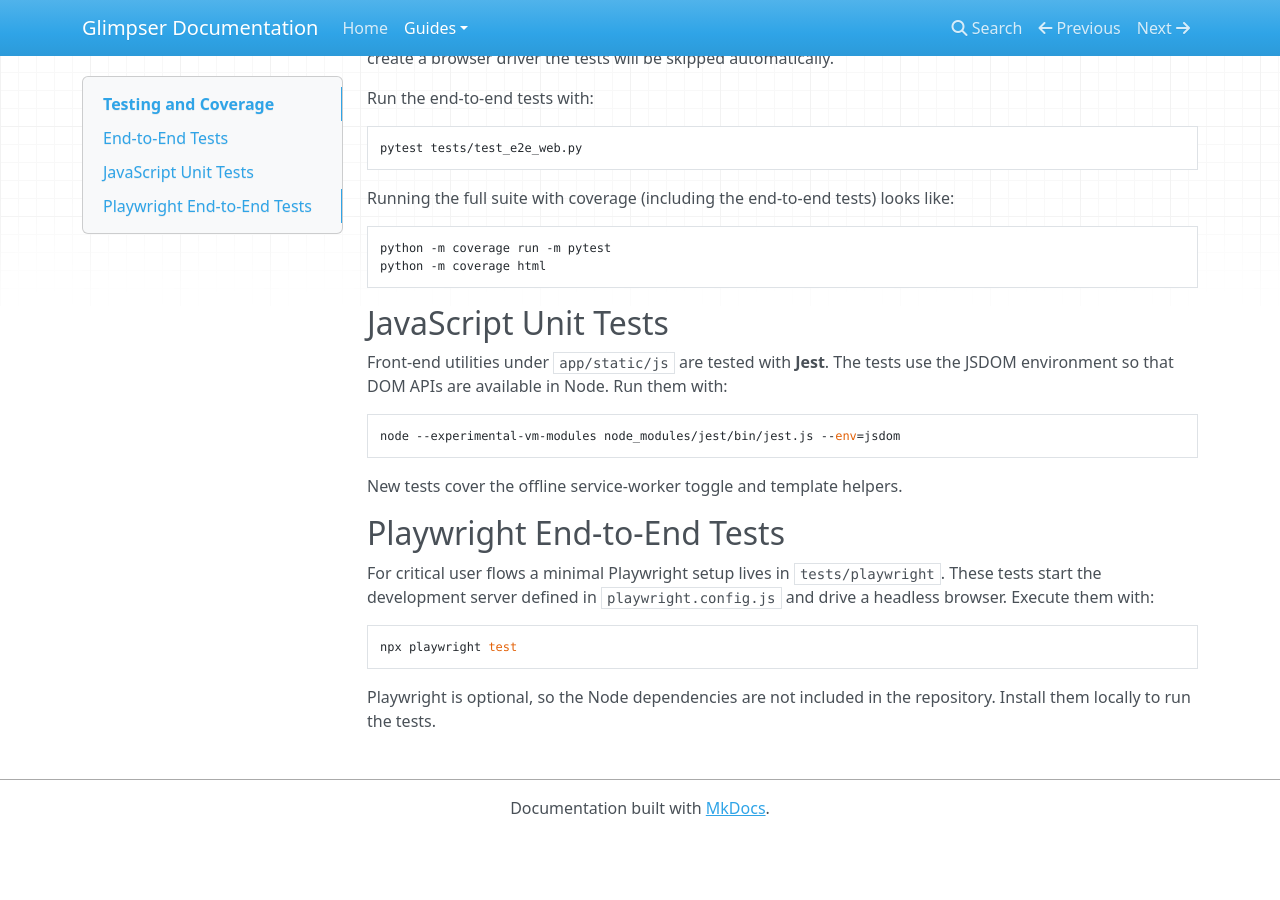
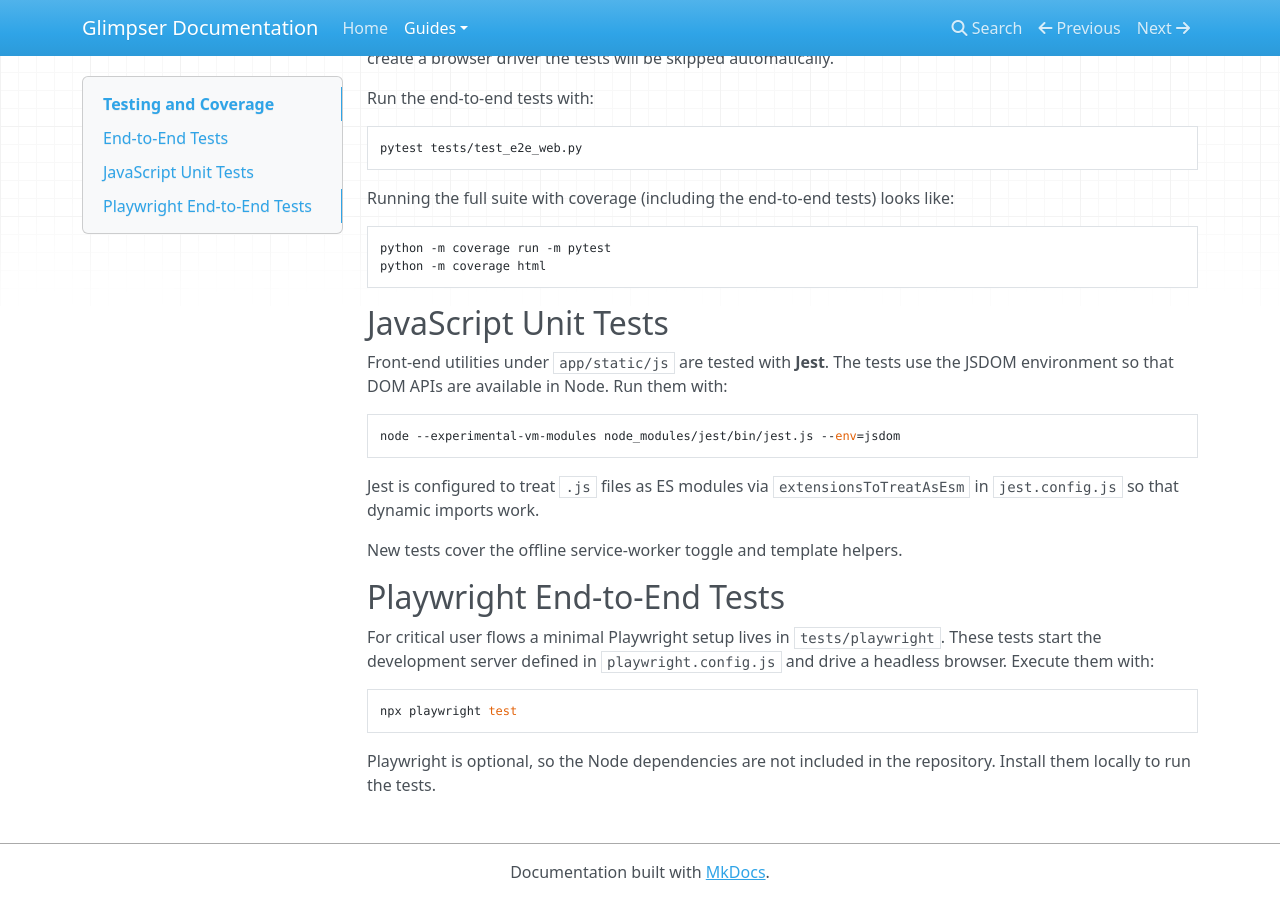
Before and after one commit to KristopherKubicki/glimpser, an MkDocs documentation site: the page built from docs/testing.md, in a window 1280 px wide and 900 px high, scrolled down 721 px. Built offline with MkDocs 1.6.1, drawn with Linux system fonts in a browser that asks for light colours; nearby versions of some CDN libraries; before the commit the page ends 1557 px from its top, so only the background shows below that.

Commit message:
test(jest): support esm imports

````diff
--- a/docs/testing.md
+++ b/docs/testing.md
@@ -59,6 +59,9 @@
 node --experimental-vm-modules node_modules/jest/bin/jest.js --env=jsdom
 ```
 
+Jest is configured to treat `.js` files as ES modules via
+`extensionsToTreatAsEsm` in `jest.config.js` so that dynamic imports work.
+
 New tests cover the offline service‑worker toggle and template helpers.
 
 ## Playwright End‑to‑End Tests
--- a/jest.config.js
+++ b/jest.config.js
@@ -1,4 +1,6 @@
 module.exports = {
   testEnvironment: 'jsdom',
+  // Treat .js files as ES modules so dynamic imports work in tests
+  extensionsToTreatAsEsm: ['.js'],
   testPathIgnorePatterns: ['/node_modules/', 'tests/playwright/'],
 };
````
